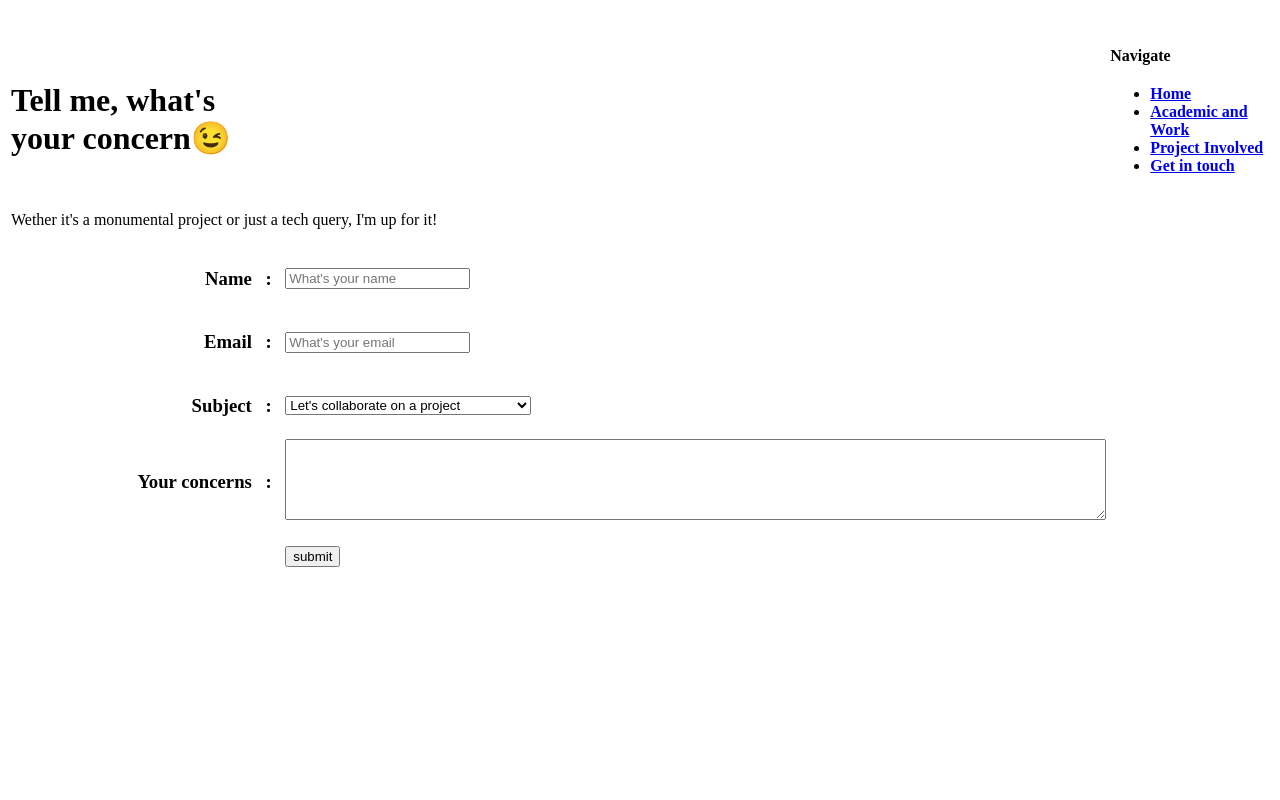
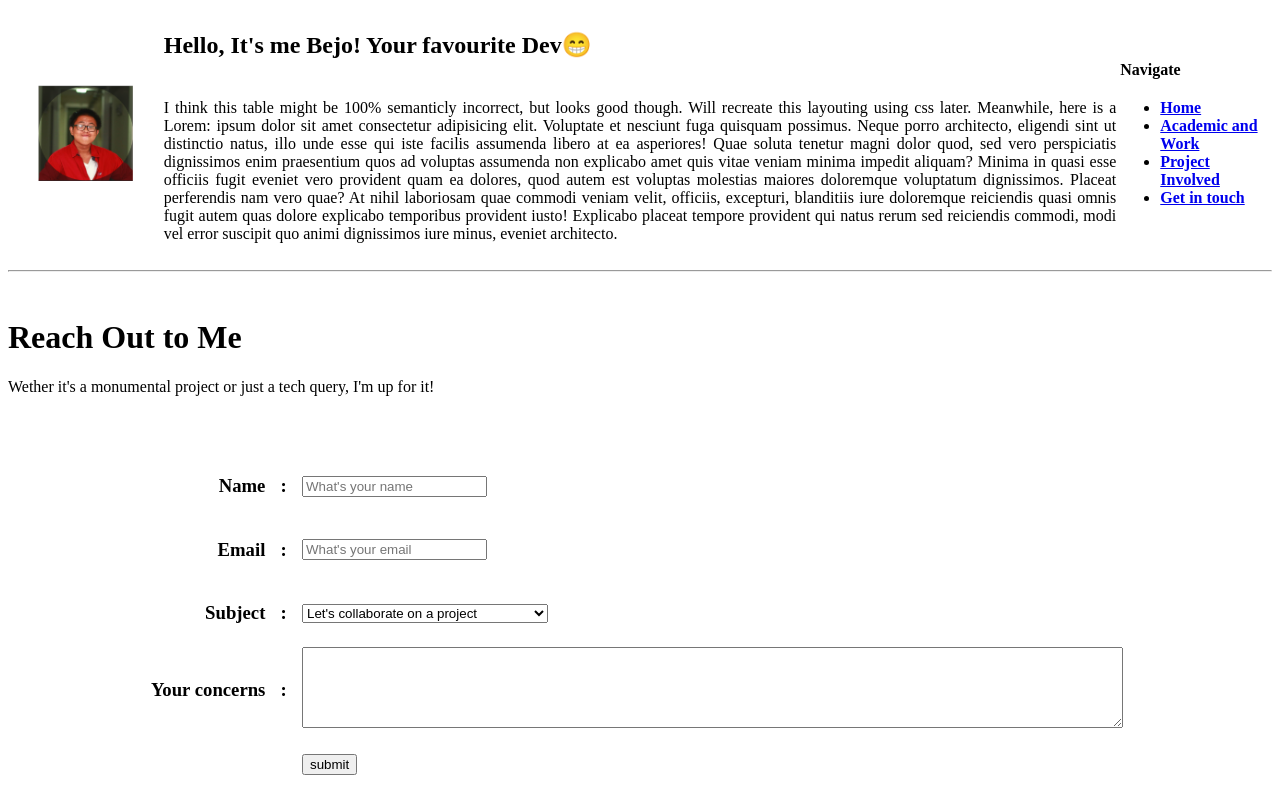
Before and after one commit to revou-fsse-feb25/milestone-1-kebejoan, a plain HTML site: page pages/contact-me.html in a window 1280 px wide. Drawn offline with Linux system fonts and the light colour scheme.

Commit message:
feat: change content for 'sticky' header

```diff
--- a/pages/contact-me.html
+++ b/pages/contact-me.html
@@ -6,17 +6,18 @@
     <title>Reach Me Out! | Faishal Tahsiin FSSE</title>
 </head>
 <body>
-    <main>
     <table width="100%">
         <thead>
             <tr>
-                    <th rowspan="2" width="25%" align="left"><h1>Tell me, what's your concern😉</h1></th>
-                    <th rowspan="2" width="3%"></th>
-                    <th rowspan="2" width="57%"></th>
-                    <th width="15%" align="left" valign="bottom">Navigate</th>
+                <th rowspan="2" width="12%" align="center" valign="middle"><img src="../assets/creator-pic.png" alt="BigBrain" width="80%"></th>
+                <th width="76%" align="left"><h2>Hello, It's me Bejo! Your favourite Dev&#128513;</h2></th>
+                <th width="12%" align="left" valign="bottom">Navigate</th>
             </tr>
             <tr>
-                    <th align="left">
+                <td>
+                    <p align="justify">I think this table might be 100% semanticly incorrect, but looks good though. Will recreate this layouting using css later. Meanwhile, here is a Lorem: ipsum dolor sit amet consectetur adipisicing elit. Voluptate et nesciunt fuga quisquam possimus. Neque porro architecto, eligendi sint ut distinctio natus, illo unde esse qui iste facilis assumenda libero at ea asperiores! Quae soluta tenetur magni dolor quod, sed vero perspiciatis dignissimos enim praesentium quos ad voluptas assumenda non explicabo amet quis vitae veniam minima impedit aliquam? Minima in quasi esse officiis fugit eveniet vero provident quam ea dolores, quod autem est voluptas molestias maiores doloremque voluptatum dignissimos. Placeat perferendis nam vero quae? At nihil laboriosam quae commodi veniam velit, officiis, excepturi, blanditiis iure doloremque reiciendis quasi omnis fugit autem quas dolore explicabo temporibus provident iusto! Explicabo placeat tempore provident qui natus rerum sed reiciendis commodi, modi vel error suscipit quo animi dignissimos iure minus, eveniet architecto.</p>
+                </td>
+                <th align="left" valign="top">
                     <nav>
                         <ul>
                             <li><a href="../index.html">Home</a></li>
@@ -28,14 +29,26 @@
                 </th>
             </tr>
         </thead>
+    </table>
+    <hr/>
+    <br>
+    <header>
+        <h1>Reach Out to Me</h1>
+        <p>Wether it's a monumental project or just a tech query, I'm up for it!</p>
+    </header>
+    <main>
+        <table width="100%">
+            <thead>
+                <tr>
+                    <th width="25%"></th>
+                    <th width="3%"></th>
+                    <th width="57%"></th>
+                    <th width="15%"></th>
+                </tr>
+            </thead>
             <tbody>
                 <form action="backend.com" method="POST">
                     <tr>
-                        <td colspan="4">
-                            <p align="justify">
-                                Wether it's a monumental project or just a tech query, I'm up for it!
-                            </p>
-                        </td>
                     </tr>
                     <br><br>
                     <tr>
```
Also changed, not shown: index.html (+2 -2 lines), pages/projects.html (+15 -6 lines), pages/work-academic.html (+17 -9 lines). Lines whose indentation alone changed are shown as unchanged.
